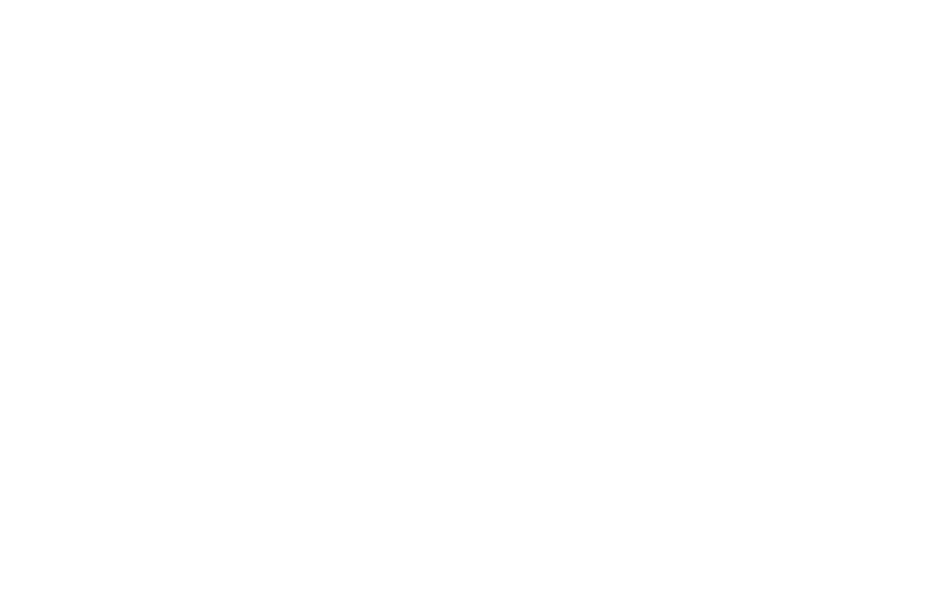
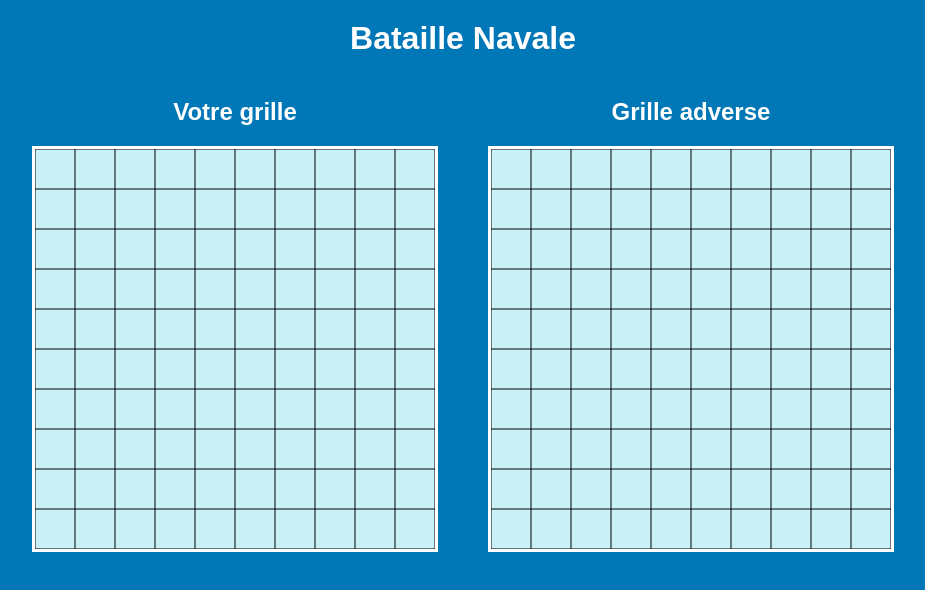
Before and after one commit to LucasSteunou/BatailleNavale, a website: page frontend/index.html in a window 1280 px wide. Shown: the whole page, without its empty margins (177-1102 px from the left). Drawn offline with Linux system fonts and the light colour scheme.

Commit message:
Ajout des deux grilles, et modification des couleurs

```diff
--- a/frontend/game.js
+++ b/frontend/game.js
@@ -1,28 +1,40 @@
-// Récupérer le canvas et son contexte
-const canvas = document.getElementById("gameCanvas");
-const ctx = canvas.getContext("2d");
+// Récupérer les canvases et leur contexte
+const playerCanvas = document.getElementById("playerGrid");
+const enemyCanvas = document.getElementById("enemyGrid");
+
+if (!playerCanvas || !enemyCanvas) {
+    console.error("Les éléments <canvas> ne sont pas trouvés !");
+}
+
+const playerCtx = playerCanvas.getContext("2d");
+const enemyCtx = enemyCanvas.getContext("2d");
 
 // Définir la taille de la grille
 const gridSize = 10;
 const cellSize = 40; // Taille d'une case en pixels
 
-canvas.width = gridSize * cellSize;
-canvas.height = gridSize * cellSize;
+// Définir les dimensions des grilles
+playerCanvas.width = enemyCanvas.width = gridSize * cellSize;
+playerCanvas.height = enemyCanvas.height = gridSize * cellSize;
 
-// Fonction pour dessiner la grille
-function drawGrid() {
+// Fonction pour dessiner une grille
+function drawGrid(ctx) {
+    console.log("Dessin de la grille...");
     ctx.strokeStyle = "black";
+    ctx.beginPath();
     for (let i = 0; i <= gridSize; i++) {
         // Lignes verticales
         ctx.moveTo(i * cellSize, 0);
-        ctx.lineTo(i * cellSize, canvas.height);
+        ctx.lineTo(i * cellSize, gridSize * cellSize);
 
         // Lignes horizontales
         ctx.moveTo(0, i * cellSize);
-        ctx.lineTo(canvas.width, i * cellSize);
+        ctx.lineTo(gridSize * cellSize, i * cellSize);
     }
     ctx.stroke();
+    console.log("Grille dessinée !");
 }
 
-// Dessiner la grille au chargement
-drawGrid();
+// Dessiner les deux grilles
+drawGrid(playerCtx);
+drawGrid(enemyCtx);
--- a/frontend/index.html
+++ b/frontend/index.html
@@ -0,0 +1,26 @@
+<!DOCTYPE html>
+<html lang="fr">
+<head>
+    <meta charset="UTF-8">
+    <meta name="viewport" content="width=device-width, initial-scale=1.0">
+    <title>Bataille Navale</title>
+    <link rel="stylesheet" href="style.css">
+</head>
+<body>
+<h1>Bataille Navale</h1>
+
+<div class="game-container">
+    <!-- Grille du joueur -->
+    <div class="grid-container">
+        <h2>Votre grille</h2>
+        <canvas id="playerGrid"></canvas>
+    </div>
+
+    <!-- Grille de l'adversaire -->
+    <div class="grid-container">
+        <h2>Grille adverse</h2>
+        <canvas id="enemyGrid"></canvas>
+    </div>
+</div>
+<script src="game.js"></script>
+</body>
--- a/frontend/style.css
+++ b/frontend/style.css
@@ -1,10 +1,28 @@
 body {
     text-align: center;
     font-family: Arial, sans-serif;
+    background-color: #0077b6;
+    color: white;
+}
+
+h1 {
+    margin-top: 20px;
+}
+
+.game-container {
+    display: flex;
+    justify-content: center;
+    gap: 50px;
+    margin-top: 20px;
+}
+
+.grid-container {
+    text-align: center;
 }
 
 canvas {
-    border: 2px solid black;
+    border: 3px solid white;
+    background-color: #caf0f8;
     display: block;
     margin: auto;
 }
```
